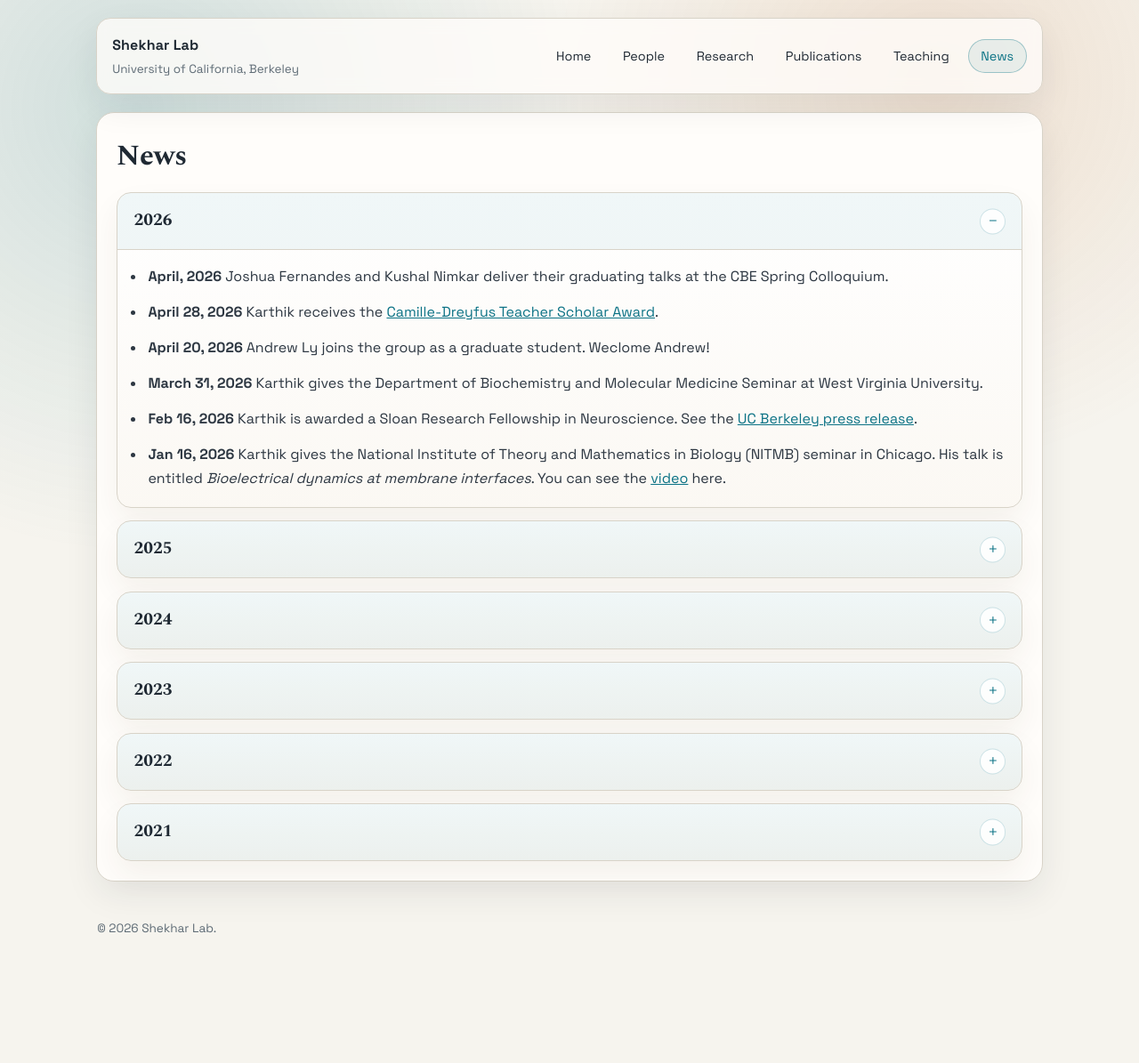
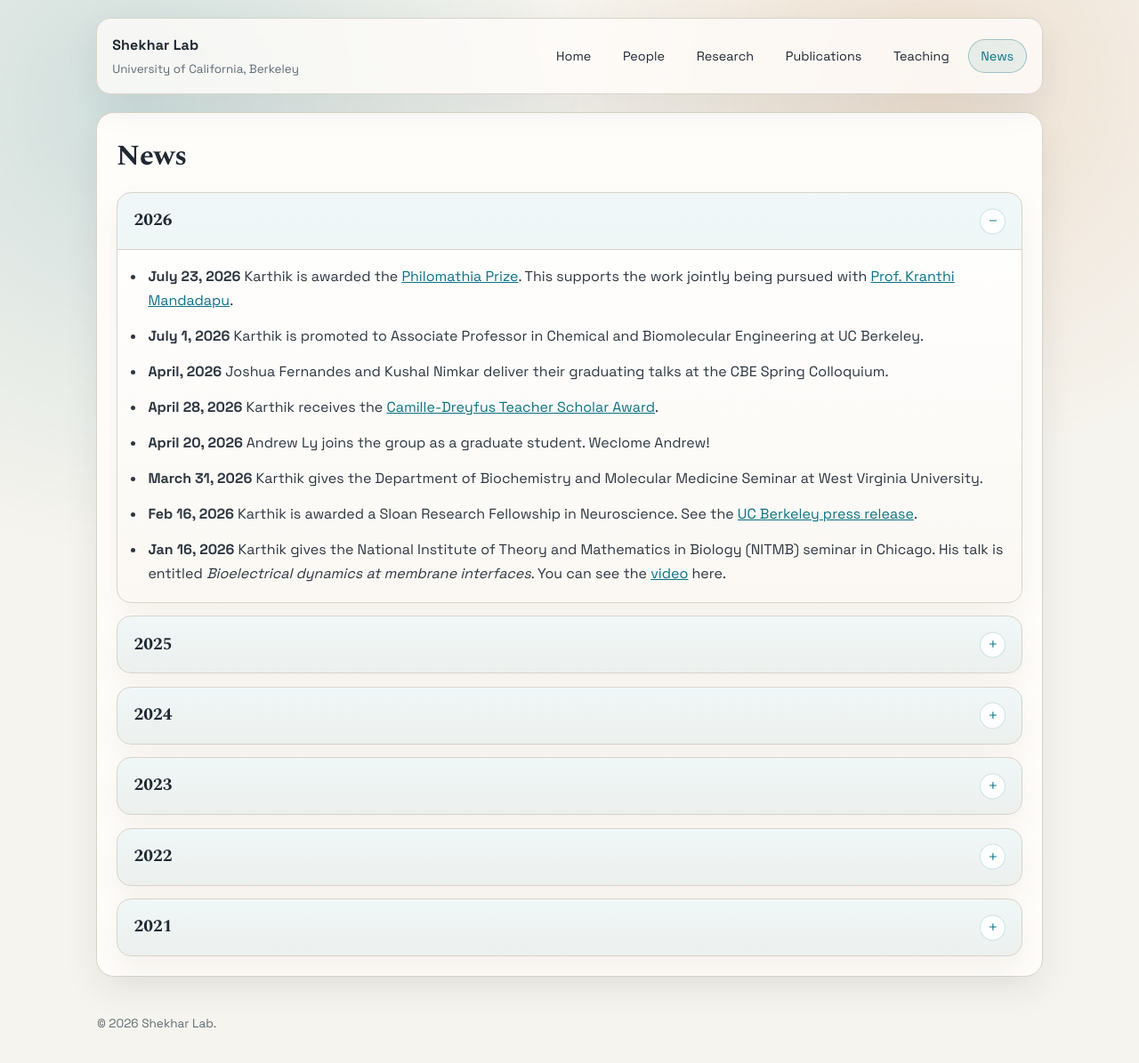
Before and after one commit to shekharlab/shekharlab.github.io, a Jekyll site: the page built from _pages/news.md, in a window 1280 px wide and 1212 px high. Shown: the top 1195 px of the window at 89% size. Built offline with Jekyll 4.4.1, drawn with Linux system fonts in a browser that asks for light colours.

Commit message:
Add promotion and Philomathia Prize news items
Co-Authored-By: Claude Opus 5.5 <noreply@anthropic.com>

```diff
--- a/_pages/news.md
+++ b/_pages/news.md
@@ -11,6 +11,8 @@ nav_order: 7
   <details class="news-year" open>
     <summary>2026</summary>
     <ul class="news-list">
+      <li><b>July 23, 2026</b> Karthik is awarded the <a href="https://chemistry.berkeley.edu/news/philomathia-prize-advances-novel-work-physics-bioelectricity" target="_blank" rel="noopener noreferrer">Philomathia Prize</a>. This supports the work jointly being pursued with <a href="https://mandadapu-group.github.io" target="_blank" rel="noopener noreferrer">Prof. Kranthi Mandadapu</a>.</li>
+      <li><b>July 1, 2026</b> Karthik is promoted to Associate Professor in Chemical and Biomolecular Engineering at UC Berkeley.</li>
       <li><b>April, 2026</b> Joshua Fernandes and Kushal Nimkar deliver their graduating talks at the CBE Spring Colloquium.</li>
       <li><b>April 28, 2026</b> Karthik receives the <a href="https://www.dreyfus.org/2026-camille-dreyfus-teacher-scholar-awards/" target="_blank" rel="noopener noreferrer">Camille-Dreyfus Teacher Scholar Award</a>.</li>
       <li><b>April 20, 2026</b> Andrew Ly joins the group as a graduate student. Weclome Andrew!</li>
```
